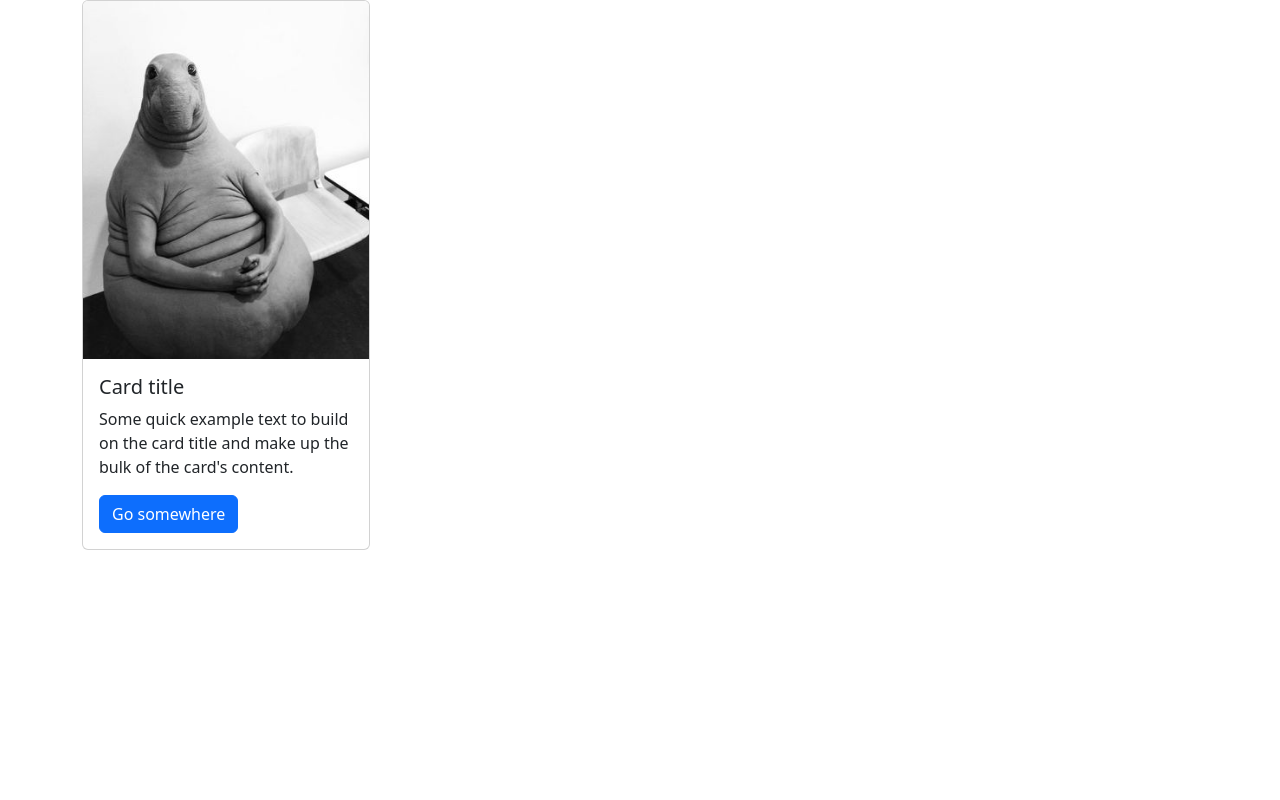
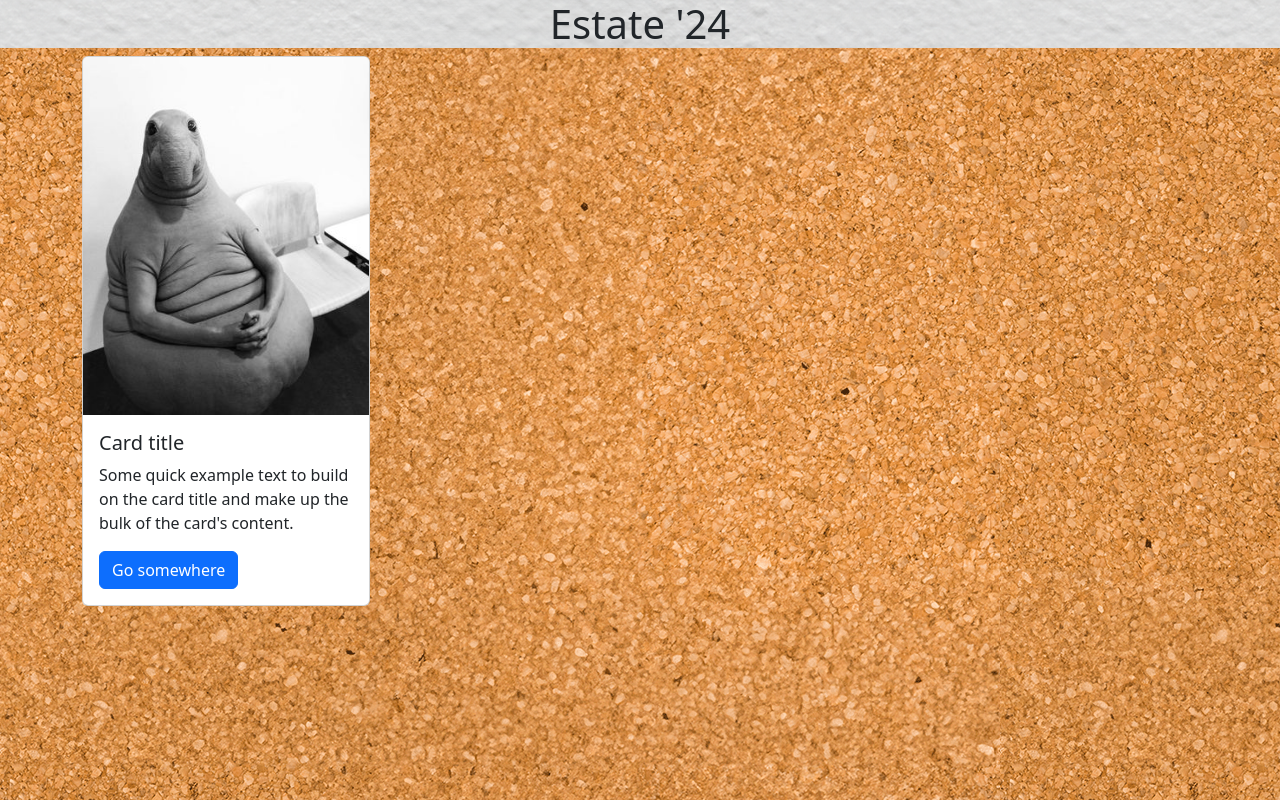
Before and after one commit to vmqxdv/js-photo-blog, a plain HTML site: page index.html in a window 1280 px wide. Drawn offline with nearby package versions, Linux system fonts and the light colour scheme.

Commit message:
feat: Aggiunto header

```diff
--- a/index.html
+++ b/index.html
@@ -7,13 +7,21 @@
 
   <!-- Bootstrap -->
   <link href="https://cdn.jsdelivr.net/npm/bootstrap@5.3.3/dist/css/bootstrap.min.css" rel="stylesheet" integrity="sha384-QWTKZyjpPEjISv5WaRU9OFeRpok6YctnYmDr5pNlyT2bRjXh0JMhjY6hW+ALEwIH" crossorigin="anonymous">
+
+  <!-- CSS -->
+  <link rel="stylesheet" href="css/style.css">
 </head>
 <body>
 
+  <header class="text-center">
+    <h1>Estate '24</h1>
+  </header>
+
+  <main>
     <div class="container">
 
       <div class="card" style="width: 18rem;">
-      <img src="img/foca.png" class="card-img-top" alt="...">
+        <img src="img/foca.png" class="card-img-top" alt="foca">
         <div class="card-body">
           <h5 class="card-title">Card title</h5>
           <p class="card-text">Some quick example text to build on the card title and make up the bulk of the card's content.</p>
@@ -22,6 +30,8 @@
       </div>
 
     </div>
+  </main>
+
 
 </body>
 </html>
```
Lines whose indentation alone changed are shown as unchanged.
